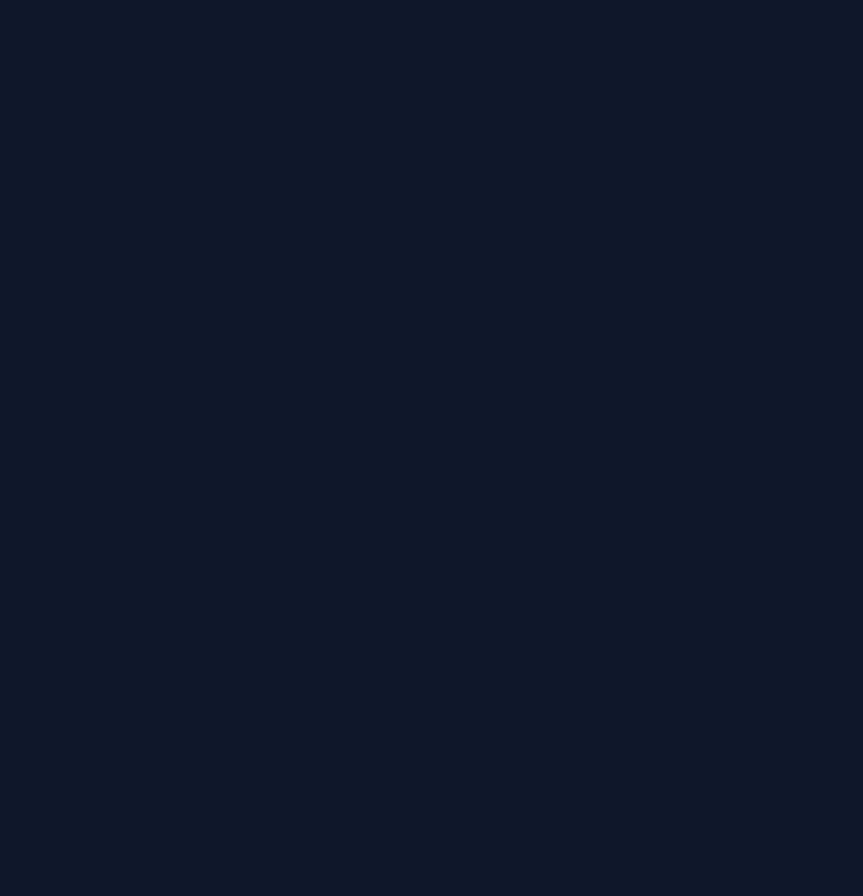
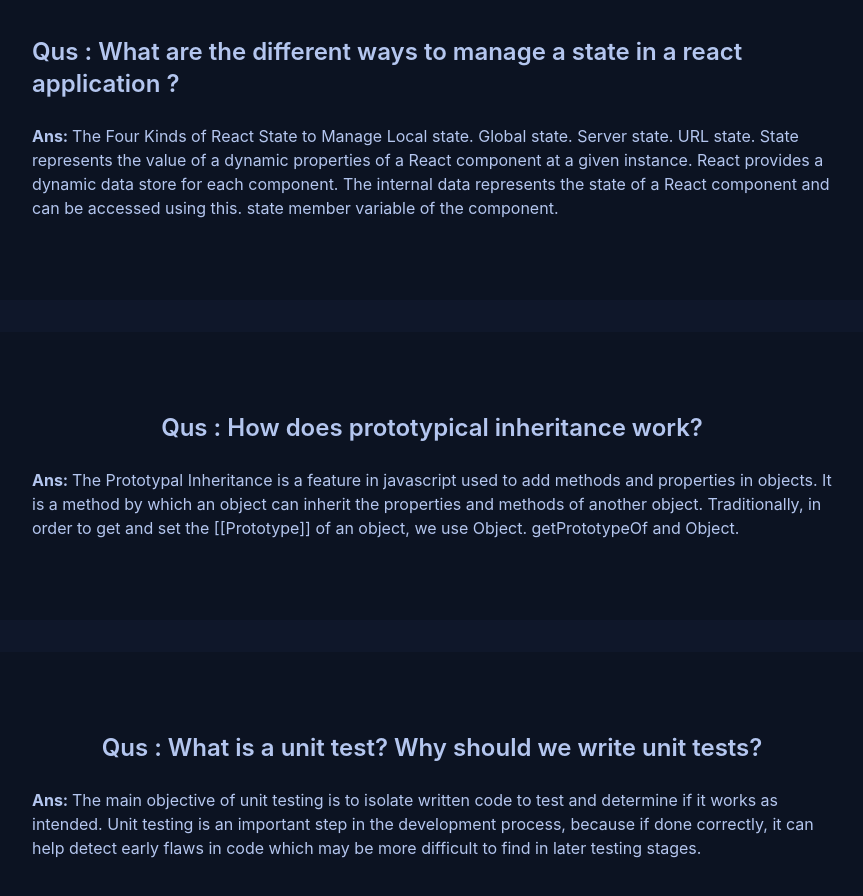
Before and after one commit to Md-rifat33/bikers-group-client, a React (Create React App) app: page /blogs in a window 1280 px wide. Before the commit this address had no page. Shown: the part 140-1036 px from the top of the page, without its empty margins (208-1071 px from the left). Before the commit the page ends 800 px from the top, so only its background shows below. Built offline with nearby package versions, Linux system fonts and the light colour scheme.

Commit message:
blogs section added

```diff
--- /dev/null
+++ b/src/Pages/Blogs/Blogs.js
@@ -0,0 +1,70 @@
+import React from 'react'
+
+const Blogs = () => {
+  return (
+    <div className="flex flex-col w-full border-opacity-50 mt-8">
+      <div className="w-3/4 mx-auto ">
+        {/* Blog 1 */}
+        <div className="grid p-20 card bg-base-300 rounded-box place-items-center mb-8">
+          <h1 className="text-2xl font-semibold">
+            Qus : What are the different ways to manage a state in a react
+            application ?
+          </h1>
+          <p className="mt-6">
+            <span className="font-bold">Ans: </span>
+            The Four Kinds of React State to Manage Local state. Global state.
+            Server state. URL state. State represents the value of a dynamic
+            properties of a React component at a given instance. React provides
+            a dynamic data store for each component. The internal data
+            represents the state of a React component and can be accessed using
+            this. state member variable of the component.
+          </p>
+        </div>
+        {/* Blog 2 */}
+        <div className="grid p-20 card bg-base-300 rounded-box place-items-center mb-8">
+          <h1 className="text-2xl font-semibold">
+            Qus : How does prototypical inheritance work?
+          </h1>
+          <p className="mt-6">
+            <span className="font-bold">Ans: </span>
+            The Prototypal Inheritance is a feature in javascript used to add
+            methods and properties in objects. It is a method by which an object
+            can inherit the properties and methods of another object.
+            Traditionally, in order to get and set the [[Prototype]] of an
+            object, we use Object. getPrototypeOf and Object.
+          </p>
+        </div>
+        {/* Blog 3 */}
+        <div className="grid p-20 card bg-base-300 rounded-box place-items-center mb-8">
+          <h1 className="text-2xl font-semibold">
+            Qus : What is a unit test? Why should we write unit tests?
+          </h1>
+          <p className="mt-6">
+            <span className="font-bold">Ans: </span>
+            The main objective of unit testing is to isolate written code to
+            test and determine if it works as intended. Unit testing is an
+            important step in the development process, because if done
+            correctly, it can help detect early flaws in code which may be more
+            difficult to find in later testing stages.
+          </p>
+        </div>
+        {/* Blog 4 */}
+        <div className="grid p-20 card bg-base-300 rounded-box place-items-center mb-8">
+          <h1 className="text-2xl font-semibold">
+            Qus : React vs Angular vs Vue?
+          </h1>
+          <p className="mt-6">
+            <span className="font-bold">Ans: </span>
+            Vue provides higher customizability and hence is easier to learn
+            than Angular or React. Further, Vue has an overlap with Angular and
+            React with respect to their functionality like the use of
+            components. Hence, the transition to Vue from either of the two is
+            an easy option
+          </p>
+        </div>
+      </div>
+    </div>
+  )
+}
+
+export default Blogs
--- a/src/Pages/Shared/Navbar/Navbar.js
+++ b/src/Pages/Shared/Navbar/Navbar.js
@@ -9,10 +9,10 @@ const Navbar = () => {
           Home
         </Link>
         <Link to="/about" className="mr-14 lg:hover:border-b-2 pb-1">
-          About
+          About Us
         </Link>
         <Link to="/contact" className="mr-14 lg:hover:border-b-2 pb-1">
-          Contact
+          Contact Us
         </Link>
 
         <Link to="/login" className="mr-14 lg:hover:border-b-2 pb-1">
--- a/src/Routes/Routes/Routes.js
+++ b/src/Routes/Routes/Routes.js
@@ -1,5 +1,6 @@
 import { createBrowserRouter } from 'react-router-dom'
 import Main from '../../Layout/Main'
+import Blogs from '../../Pages/Blogs/Blogs'
 import Home from '../../Pages/Home/Home/Home'
 
 export const router = createBrowserRouter([
@@ -11,6 +12,10 @@ export const router = createBrowserRouter([
         path: '/',
         element: <Home />,
       },
+      {
+        path: '/blogs',
+        element: <Blogs />,
+      },
     ],
   },
 ])
```
